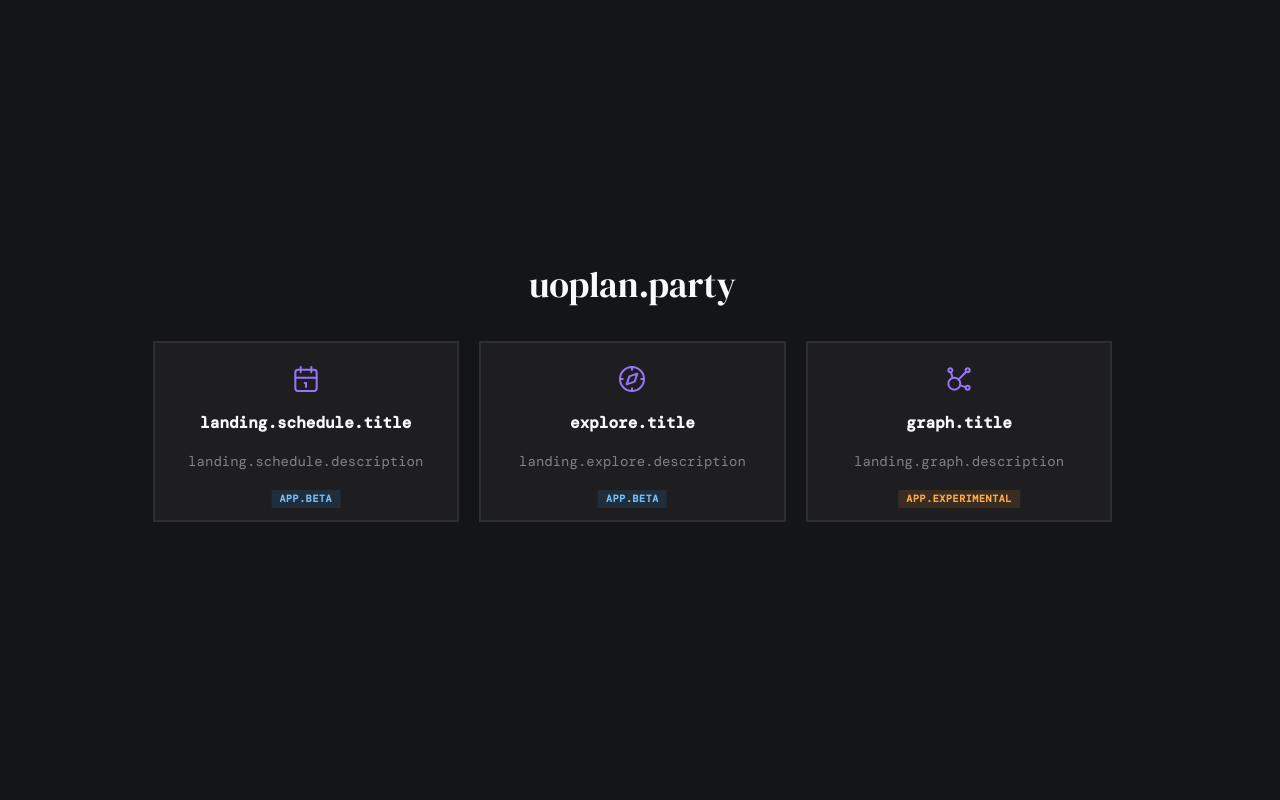
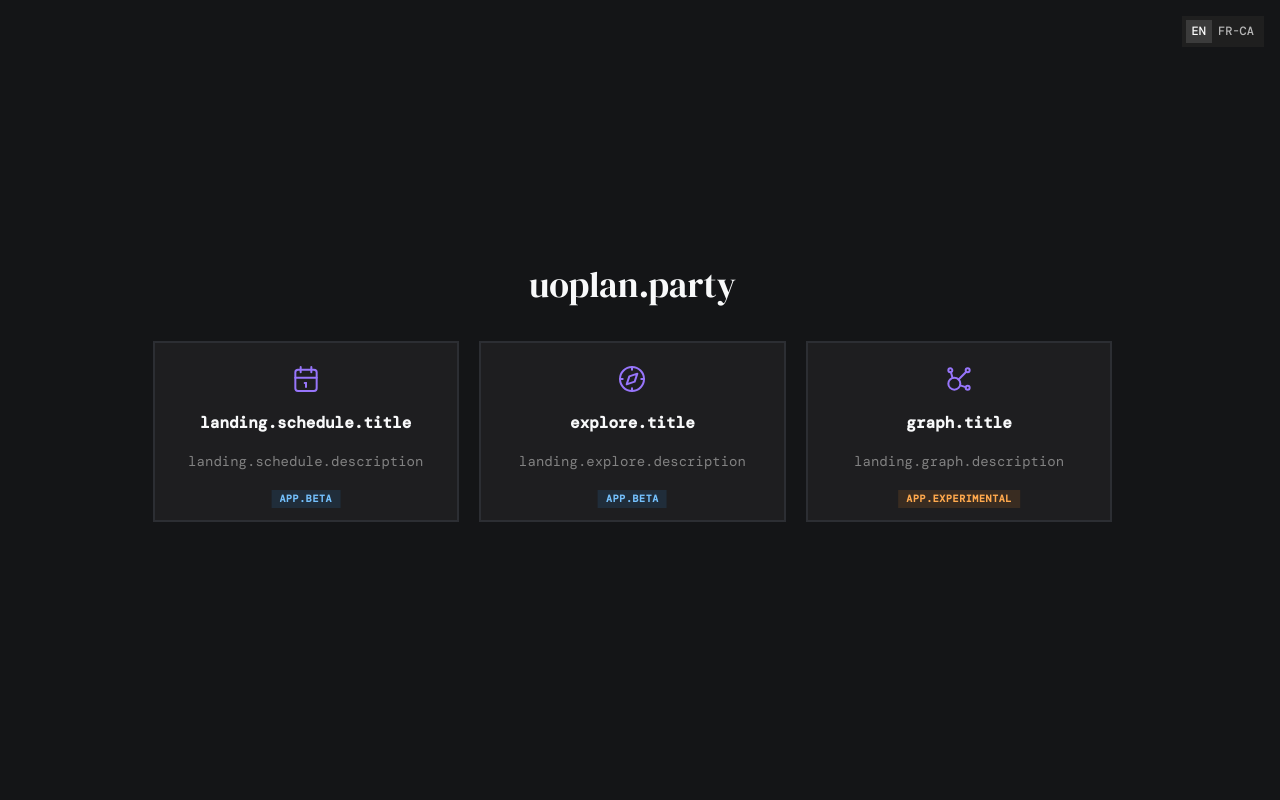
Before and after one commit to uoplan/uoplan, a React (Vite) app in the folder apps/web/: page / in a window 1280 px wide. Shown: the top 800 px of the page. Built offline with nearby package versions, Linux system fonts and the light colour scheme; no server answers; a web font is replaced by a local one; what @lingui/detect-locale would draw is missing.

Commit message:
feat: move language switcher to full site

```diff
--- a/apps/web/src/components/calendar/BasicCalendarHeaderActions.tsx
+++ b/apps/web/src/components/calendar/BasicCalendarHeaderActions.tsx
@@ -4,7 +4,6 @@ import { IconRefresh, IconShare } from "@tabler/icons-react";
 import { useAppStore } from "../../store/appStore";
 import { useShareUrl } from "../../hooks/useShareUrl";
 import { tr } from "../../i18n";
-import { LanguageSwitcher } from "../shared/LanguageSwitcher";
 import { ResetModal } from "../shared/ResetModal";
 
 export function BasicCalendarHeaderActions({ onBack }: { onBack: () => void }) {
@@ -18,7 +17,6 @@ export function BasicCalendarHeaderActions({ onBack }: { onBack: () => void }) {
   return (
     <>
       <Group gap="xs" wrap="wrap">
-        <LanguageSwitcher />
         {indices && (
           <Tooltip
             label="Copied to clipboard!"
--- a/apps/web/src/components/calendar/CalendarPage.tsx
+++ b/apps/web/src/components/calendar/CalendarPage.tsx
@@ -19,7 +19,6 @@ import { buildScheduleIcs, downloadTextFile } from "schedule";
 import { useShareUrl } from "../../hooks/useShareUrl";
 import { useTimetableDateRangeFromSchedule } from "../../hooks/useTimetableDateRange";
 import { tr } from "../../i18n";
-import { LanguageSwitcher } from "../shared/LanguageSwitcher";
 import { canGenerateBasicSchedule } from "../../lib/basicCalendarPins";
 import { canGoToPreviousSeed } from "../../lib/seedNavigation";
 import { CALENDAR_SIDEBAR_WIDTH_PX } from "./calendarLayout";
@@ -194,7 +193,6 @@ export function CalendarPage({ variant, onBack }: CalendarPageProps) {
           )}
 
           <Group gap="xs">
-            <LanguageSwitcher />
             {indices && (
               <Tooltip
                 label="Copied to clipboard!"
--- a/apps/web/src/components/wizard/WizardShell.tsx
+++ b/apps/web/src/components/wizard/WizardShell.tsx
@@ -25,8 +25,7 @@ import { navigateToCalendar, navigateToWizardStep } from "../../lib/appNavigatio
 import { applyBasicDefaultsIfUntouched, enterAdvancedWizardFlow } from "../../lib/plannerModeFlow";
 import { useShareUrl } from "../../hooks/useShareUrl";
 import { getWizardStepContent } from "../../lib/wizardStepContent";
-import { LanguageSwitcher } from "../shared/LanguageSwitcher";
-import { dynamicActivate, tr, type AppLocale } from "../../i18n";
+import { tr } from "../../i18n";
 
 export type WizardShellProps = {
   activeStep: WizardStep;
@@ -78,21 +77,6 @@ export function WizardShell({
 
   const isMobile = useMediaQuery("(max-width: 768px)");
   const prefersReducedMotion = useMediaQuery("(prefers-reduced-motion: reduce)");
-
-  const [isLangTransitioning, setIsLangTransitioning] = useState(false);
-  const handleLangSwitch = useCallback(
-    async (locale: AppLocale) => {
-      if (prefersReducedMotion) {
-        await dynamicActivate(locale);
-        return;
-      }
-      setIsLangTransitioning(true);
-      await new Promise((r) => setTimeout(r, 130));
-      await dynamicActivate(locale);
-      setIsLangTransitioning(false);
-    },
-    [prefersReducedMotion],
-  );
 
   const { shareCopied, handleCopyShare } = useShareUrl(getShareUrl);
 
@@ -357,11 +341,7 @@ export function WizardShell({
           </Title>
         </Box>
 
-        <motion.div
-          animate={{ opacity: isLangTransitioning ? 0 : 1, y: isLangTransitioning ? 4 : 0 }}
-          transition={{ duration: isLangTransitioning ? 0.13 : 0.2, ease: "easeInOut" }}
-          style={{ width: "100%" }}
-        >
+        <Box style={{ width: "100%" }}>
           <Box
             style={{
               width: "100%",
@@ -434,7 +414,6 @@ export function WizardShell({
                         }).toUpperCase()}
                       </Text>
                       <Group gap="xs">
-                        <LanguageSwitcher onSwitch={handleLangSwitch} />
                         {indices && (
                           <Tooltip
                             label="Copied to clipboard!"
@@ -544,7 +523,7 @@ export function WizardShell({
 
             {!isMobile && <Box />}
           </Box>
-        </motion.div>
+        </Box>
       </Box>
     </motion.div>
   );
--- a/apps/web/src/routes/__root.tsx
+++ b/apps/web/src/routes/__root.tsx
@@ -1,12 +1,15 @@
 import { createRootRoute, HeadContent, Link, Outlet } from "@tanstack/react-router";
 import { buildRootHead } from "../lib/seo";
-import { useEffect } from "react";
+import { useCallback, useEffect, useState } from "react";
 import { useLingui } from "@lingui/react";
 import { Box, Text } from "@mantine/core";
+import { useMediaQuery } from "@mantine/hooks";
+import { motion } from "framer-motion";
 import { usePersistState } from "../hooks/usePersistState";
 import { useAppStore } from "../store/appStore";
-import { tr } from "../i18n";
+import { dynamicActivate, tr, type AppLocale } from "../i18n";
 import { AppFooter } from "../components/shared/AppFooter";
+import { LanguageSwitcher } from "../components/shared/LanguageSwitcher";
 
 export const Route = createRootRoute({
   head: () => buildRootHead(),
@@ -54,6 +57,23 @@ function RootLayout() {
 
   usePersistState(!!indices);
 
+  const prefersReducedMotion = useMediaQuery("(prefers-reduced-motion: reduce)");
+  const [isLangTransitioning, setIsLangTransitioning] = useState(false);
+
+  const handleLangSwitch = useCallback(
+    async (locale: AppLocale) => {
+      if (prefersReducedMotion) {
+        await dynamicActivate(locale);
+        return;
+      }
+      setIsLangTransitioning(true);
+      await new Promise((r) => setTimeout(r, 130));
+      await dynamicActivate(locale);
+      setIsLangTransitioning(false);
+    },
+    [prefersReducedMotion],
+  );
+
   return (
     <Box
       style={{
@@ -64,10 +84,26 @@ function RootLayout() {
       }}
     >
       <HeadContent />
-      <Box style={{ flex: 1 }}>
-        <Outlet />
+      <Box
+        style={{
+          position: "fixed",
+          top: 16,
+          right: 16,
+          zIndex: 1000,
+        }}
+      >
+        <LanguageSwitcher onSwitch={handleLangSwitch} />
       </Box>
-      <AppFooter />
+      <motion.div
+        animate={{ opacity: isLangTransitioning ? 0 : 1 }}
+        transition={{ duration: isLangTransitioning ? 0.13 : 0.2, ease: "easeInOut" }}
+        style={{ flex: 1, display: "flex", flexDirection: "column" }}
+      >
+        <Box style={{ flex: 1 }}>
+          <Outlet />
+        </Box>
+        <AppFooter />
+      </motion.div>
     </Box>
   );
 }
```
